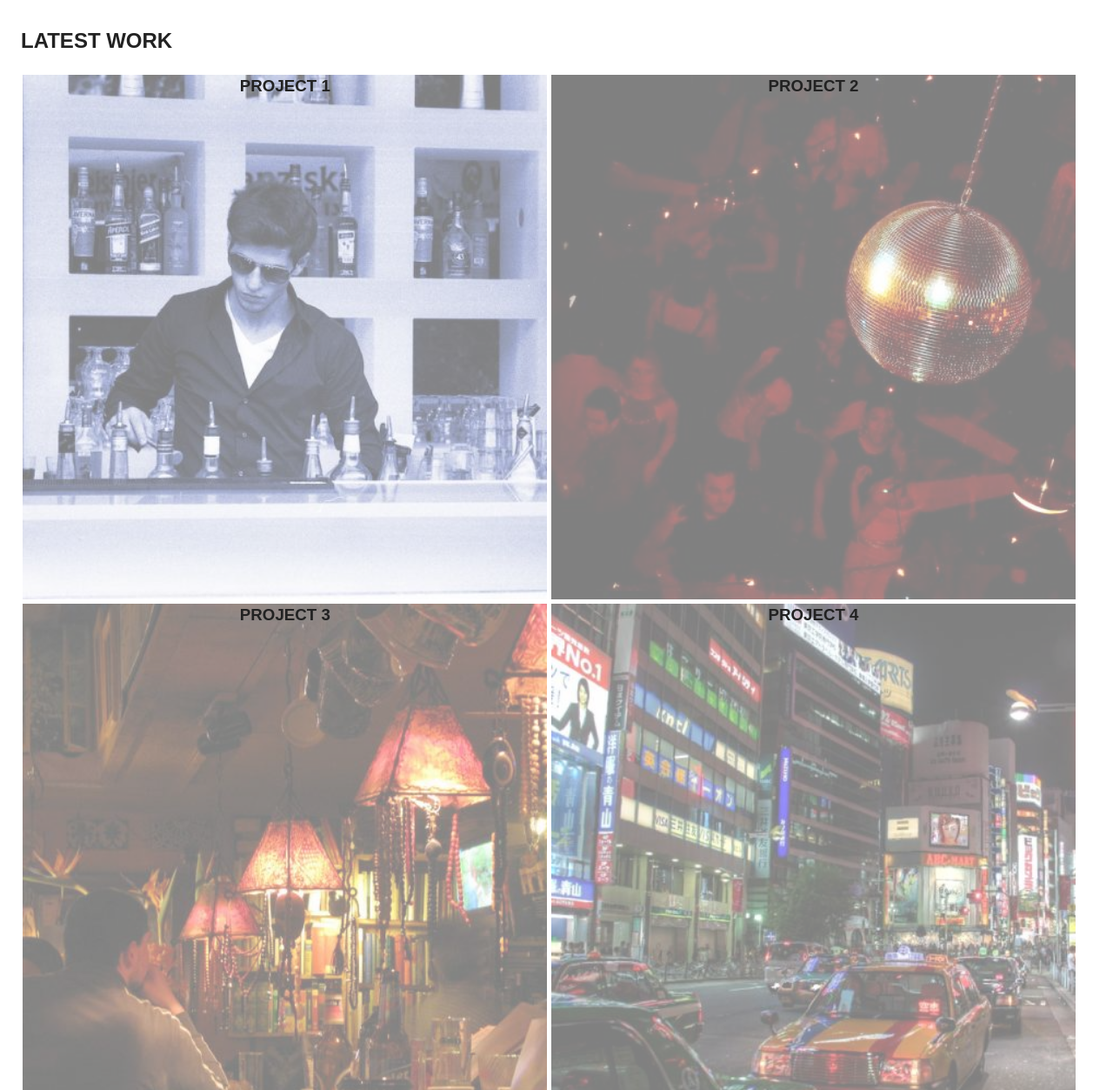
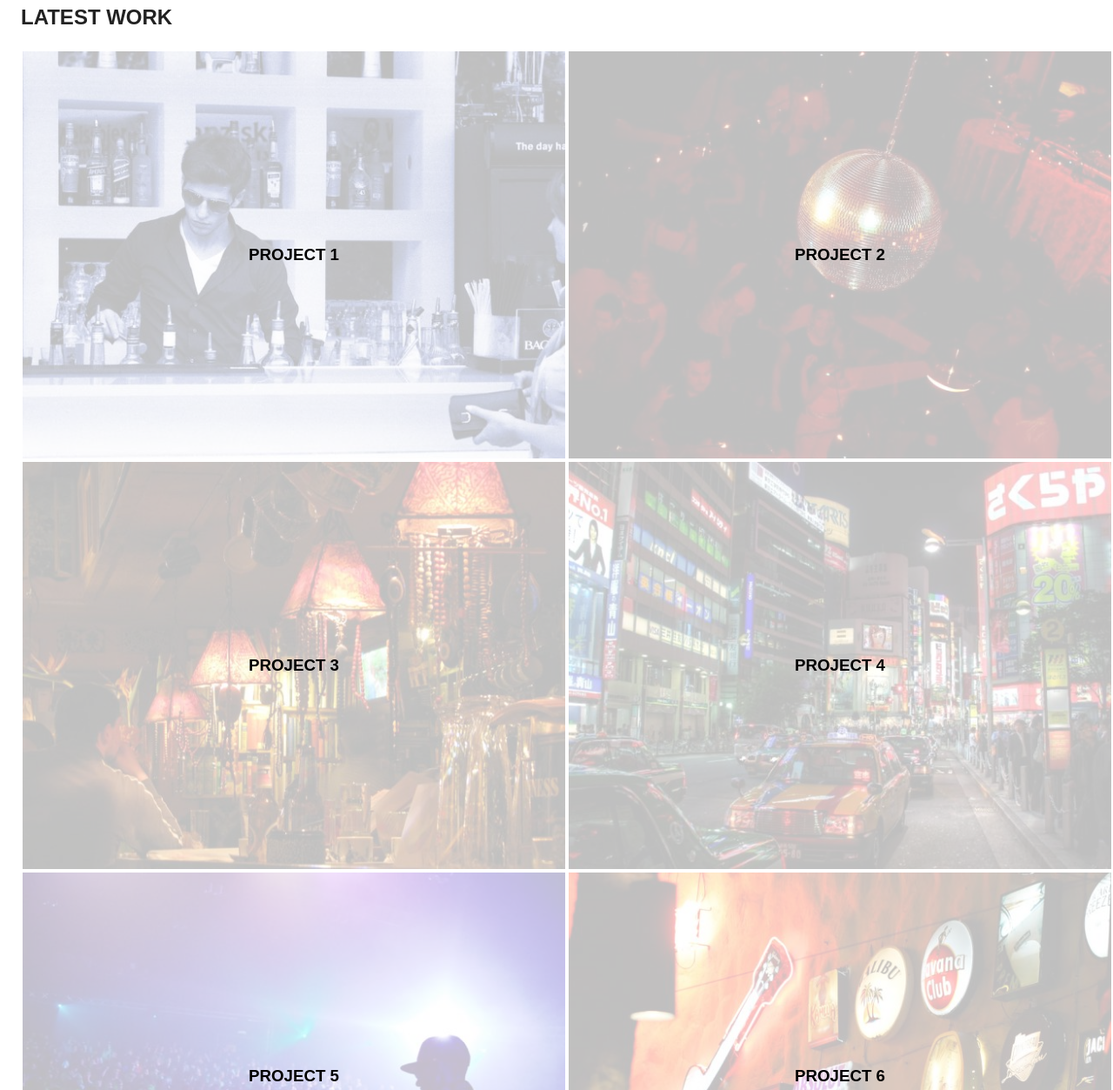
Before and after one commit to ThisJackieThat/random_design, a plain HTML site: page index.html in a window 1280 px wide. Shown: the part 731-1984 px from the top of the page at 87% size. Drawn offline with nearby package versions, Linux system fonts and the light colour scheme.

Commit message:
change latest projects html

```diff
--- a/css/main.css
+++ b/css/main.css
@@ -95,12 +95,21 @@ textarea {
    Author's custom styles
    ========================================================================== */
 
- * {
+
+ html {
     box-sizing: border-box;
  }
 
+ *, *:before, *:after {
+  box-sizing: inherit;
+}
+
  body {
-    padding-top: 75px;
+    padding-top: 3em;
+ }
+
+ img {
+    max-width: 100%;
  }
 
  nav {
@@ -157,95 +166,41 @@ textarea {
     font-size: 1.2em;
  }
 
-.project_list {
-    overflow: auto;
-    padding-left: 0;
+.project_thumb:hover {
+    background-color: hsla(0,0%,0%,.5);
 }
 
-.project_title {
-    background: rgba(255,255,255,.5);
-    position: absolute;
-    width: 100%;
-    left: 0;
-    margin: 0;
-    height: 100%;
-    top: 0;
+.project_thumb:hover h3 {
+    color: white;
 }
 
- .project_list li {
+ .project_thumb {
     float: left;
-    width: 48%;
-    list-style: none;
-    text-align: center;
-    box-sizing: border-box;
-    padding: 24%;
+    width: 50%;
     position: relative;
-    background-size: cover;
-    margin: .15em;
+    border: .125em solid white;
+    background-color: hsla(0,100%,100%,.75);
  }
 
- .project_list li:hover .project_title {
-        background: transparent;
-        color: white;
-
+ .project_thumb img {
+    position: relative;
+    z-index: -10;
  }
 
-
- .project_list li:nth-of-type(1) {
-    /* first image*/
-    background-image: url(../img/1-cocktail.jpeg);
+ .project_thumb h3{
+    position: absolute;
+    top: 50%;
+    left: 50%;
+    transform: translate(-50%, -50%);
+    margin: 0;
+    text-align: center;
+    color: black;
  }
-
- .project_list li:nth-of-type(2) {
-    /* second image*/
-    background-image: url(../img/2-disco.jpeg);
- }
-
-.project_list li:nth-of-type(3) {
-    /* third image*/
-    background-image: url(../img/3-bookstore.jpeg);
- }
-
- .project_list li:nth-of-type(4) {
-    /* fourth image*/
-    background-image: url(../img/4-traffic.jpeg);
- }
-
- .project_list li:nth-of-type(5) {
-    /* fifth image*/
-    background-image: url(../img/5-concert.jpg);
- }
-
- .project_list li:nth-of-type(6) {
-    /* sixth image*/
-    background-image: url(../img/6-nightlife.jpg);
- }
-
-.project_list li:nth-of-type(7) {
-    /* seventh image*/
-    background-image: url(../img/7-bar.jpg);
- }
-
-  .project_list li:nth-of-type(8) {
-    /* eight image*/
-    background-image: url(../img/5-concert.jpg);
- }
-
- .project_list li:nth-of-type(9) {
-    /* ninth image*/
-    background-image: url(../img/6-nightlife.jpg);
- }
-
-.project_list li:nth-of-type(10) {
-    /* tenth image*/
-    background-image: url(../img/7-bar.jpg);
-}
 
  .section {
     border-bottom: 1px solid #D3D3D3;
     padding: 2em 0em 2em 1.5em;
  }
-
 
  footer {
     clear: both;
--- a/index.html
+++ b/index.html
@@ -51,29 +51,50 @@
 
             <h2> LATEST WORK </h2>
 
-                <ul class="project_list">
-                    <li>
-                        <h3 class="project_title">PROJECT 1</h3>
-                    </li>
-                    <li>
-                        <h3 class="project_title">PROJECT 2</h3>
-                    </li>
-                    <li>
-                        <h3 class="project_title">PROJECT 3</h3>
-                    </li>
-                    <li>
-                        <h3 class="project_title">PROJECT 4</h3>
-                    </li>
-                    <li>
-                        <h3 class="project_title">PROJECT 5</h3>
-                    </li>
-                    <li>
-                        <h3 class="project_title">PROJECT 6</h3>
-                    </li>
-                    <li>
-                        <h3 class="project_title">PROJECT 7</h3>
-                    </li>
-                </ul>
+            <div class="clearfix">
+              <a href="#">
+                <article class="project_thumb">
+                  <h3>PROJECT 1</h3>
+                  <img src="img/1-cocktail.jpeg" alt="bartender pouring cocktail">
+                </article>
+              </a>
+              <a href="#">
+                <article class="project_thumb">
+                  <h3>PROJECT 2</h3>
+                  <img src="img/2-disco.jpeg" alt="disco ball">
+                </article>
+              </a>
+              <a href="#">
+                <article class="project_thumb">
+                  <h3>PROJECT 3</h3>
+                  <img src="img/3-bookstore.jpeg" alt="bookstore interior">
+                </article>
+              </a>
+              <a href="#">
+                <article class="project_thumb">
+                  <h3>PROJECT 4</h3>
+                  <img src="img/4-traffic.jpeg" alt="traffic at night photo">
+                </article>
+              </a>
+              <a href="#">
+                <article class="project_thumb">
+                  <h3>PROJECT 5</h3>
+                  <img src="img/5-concert.jpg" alt="concert with lazers">
+                </article>
+              </a>
+              <a href="#">
+                <article class="project_thumb">
+                  <h3>PROJECT 6</h3>
+                  <img src="img/6-nightlife.jpg" alt="beer on tap photo">
+                </article>
+              </a>
+              <a href="#">
+                <article class="project_thumb">
+                  <h3>PROJECT 7</h3>
+                  <img src="img/7-bar.jpg" alt="classic bar">
+                </article>
+              </a>
+            </div>
 
         </section>
 
```
